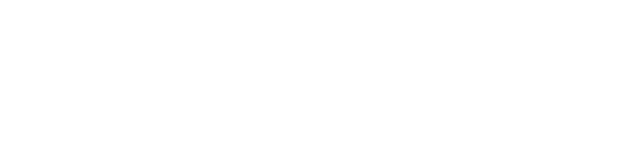
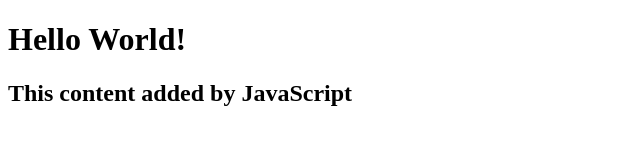
Before and after one commit to dcleavall/seprep-cleavesite, a plain HTML site: page index.html in a window 1280 px wide. Shown: the whole page, without its empty margins (0-640 px from the left). Drawn offline with Linux system fonts and the light colour scheme.

Commit message:
add script.js, connect to index.html

```diff
--- a/index.html
+++ b/index.html
@@ -1,4 +1,11 @@
-<head>
-    <link rel="stylesheet" href="style.css" />
-    <title>My Personal Website</title>
-  </head>
+<!DOCTYPE html>
+<html>
+    <head>
+        <link rel="stylesheet" href="style.css" />
+        <title>My Personal Website</title>
+      </head>
+      <body>
+        <h1>Hello World!</h1>
+        <script src="script.js"></script>
+      </body>
+</html>
--- /dev/null
+++ b/script.js
@@ -0,0 +1,3 @@
+const h2 = document.createElement("h2");
+h2.textContent = "This content added by JavaScript";
+document.querySelector("body").appendChild(h2);
```
